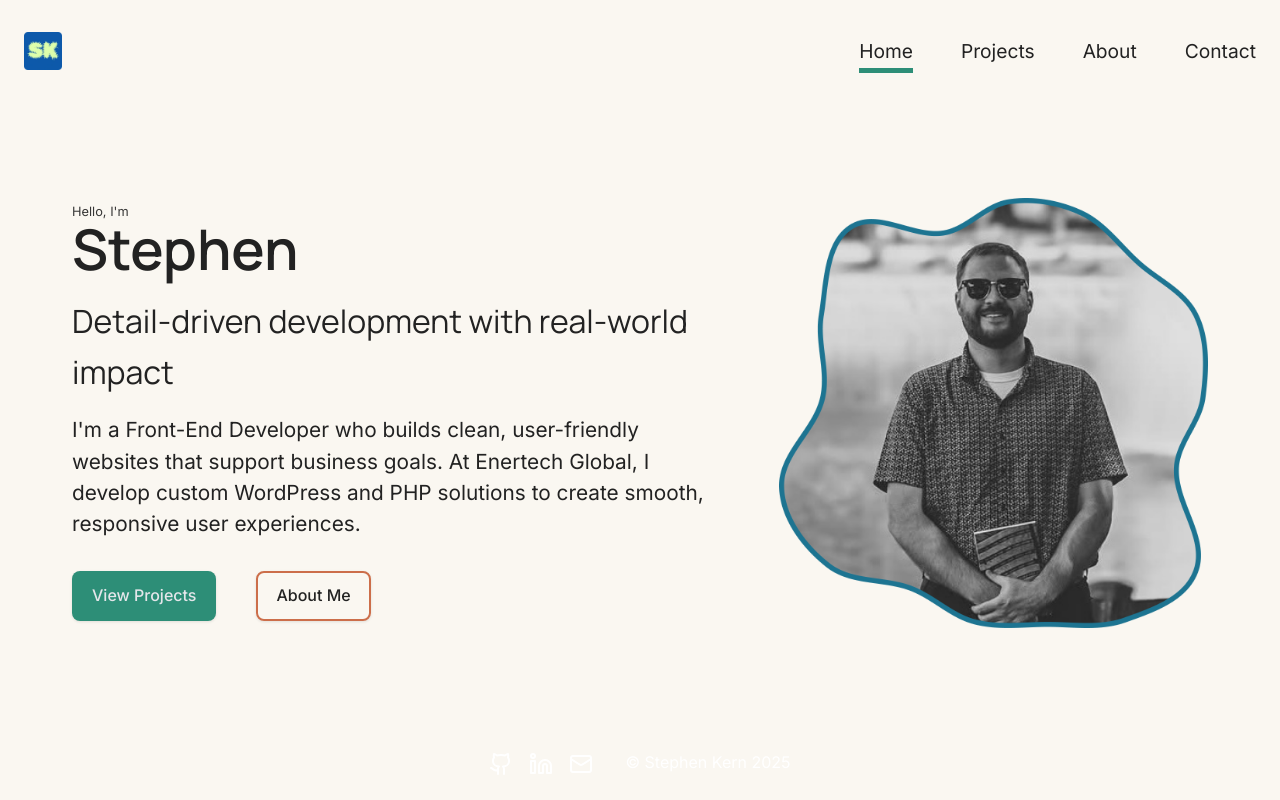
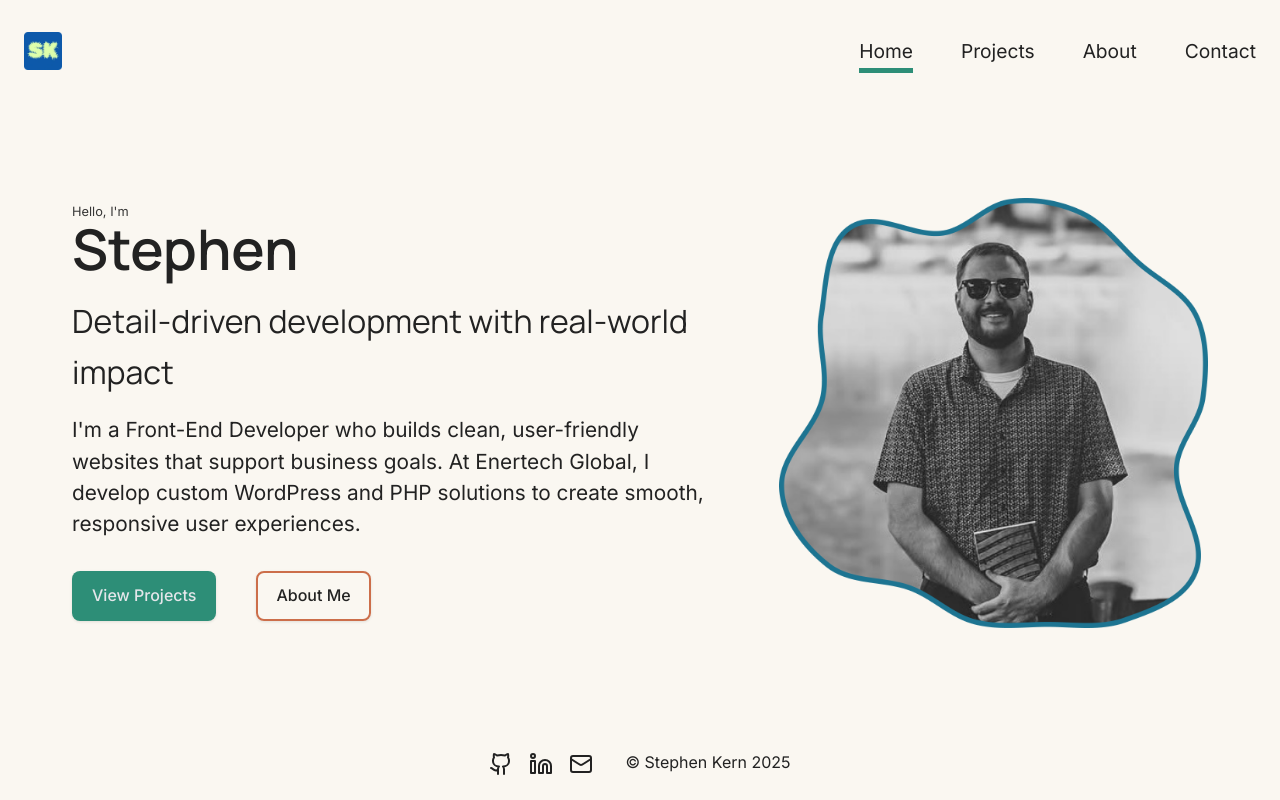
Before and after one commit to stephen-kern/vue-portfolio, a Vue app: page / in a window 1280 px wide. Built offline with nearby package versions, Linux system fonts and the light colour scheme.

Commit message:
footer adjustments

```diff
--- a/src/components/Footer.vue
+++ b/src/components/Footer.vue
@@ -29,7 +29,7 @@ footer {
   justify-content: center;
   padding: 1.5rem 0;
   min-height: 3rem;
-  color: white;
+  color: var(--text);
 }
 
 .footer-social-container {
@@ -40,10 +40,10 @@ footer {
 }
 
 .footer-social-container a {
-  color: white;
+  color: var(--text);
 }
 
 .footer-social-container a:hover {
-  color: var(--primary-hover);
+  color: var(--accent);
 }
 </style>
```
